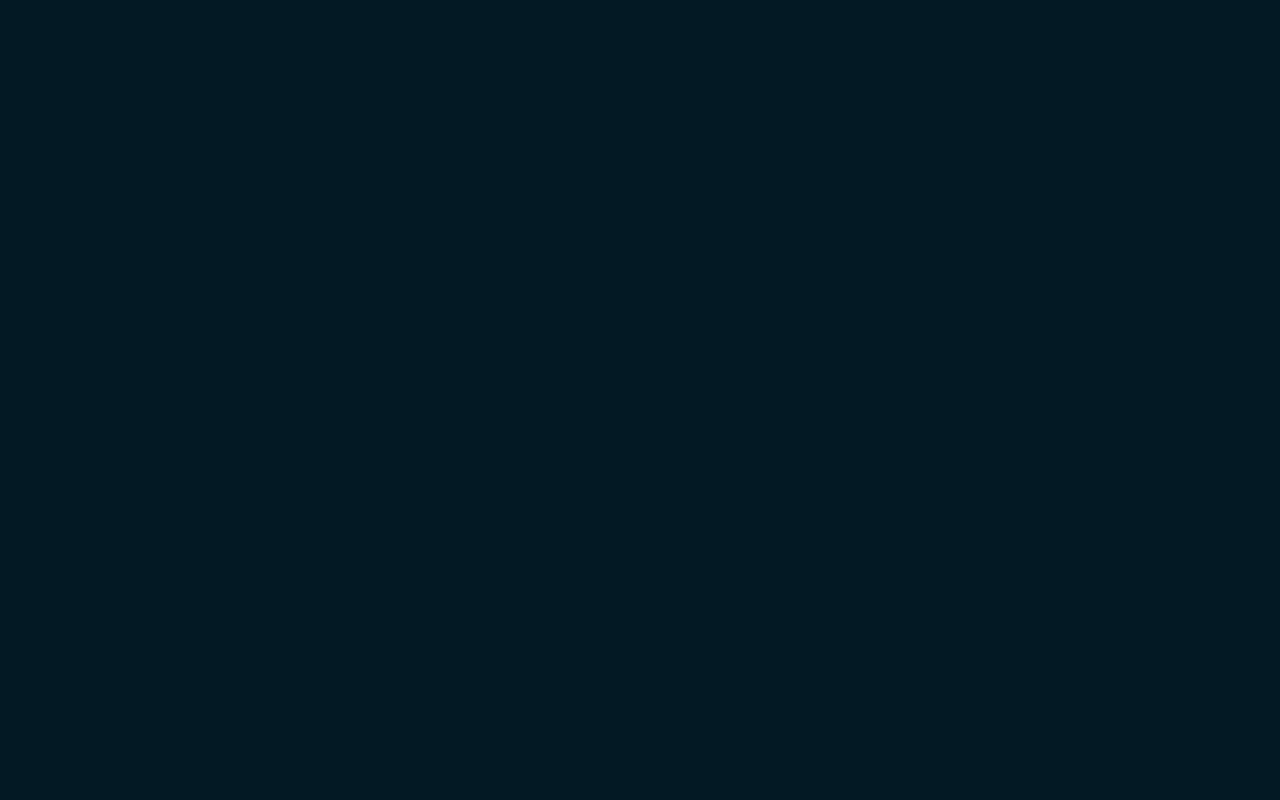
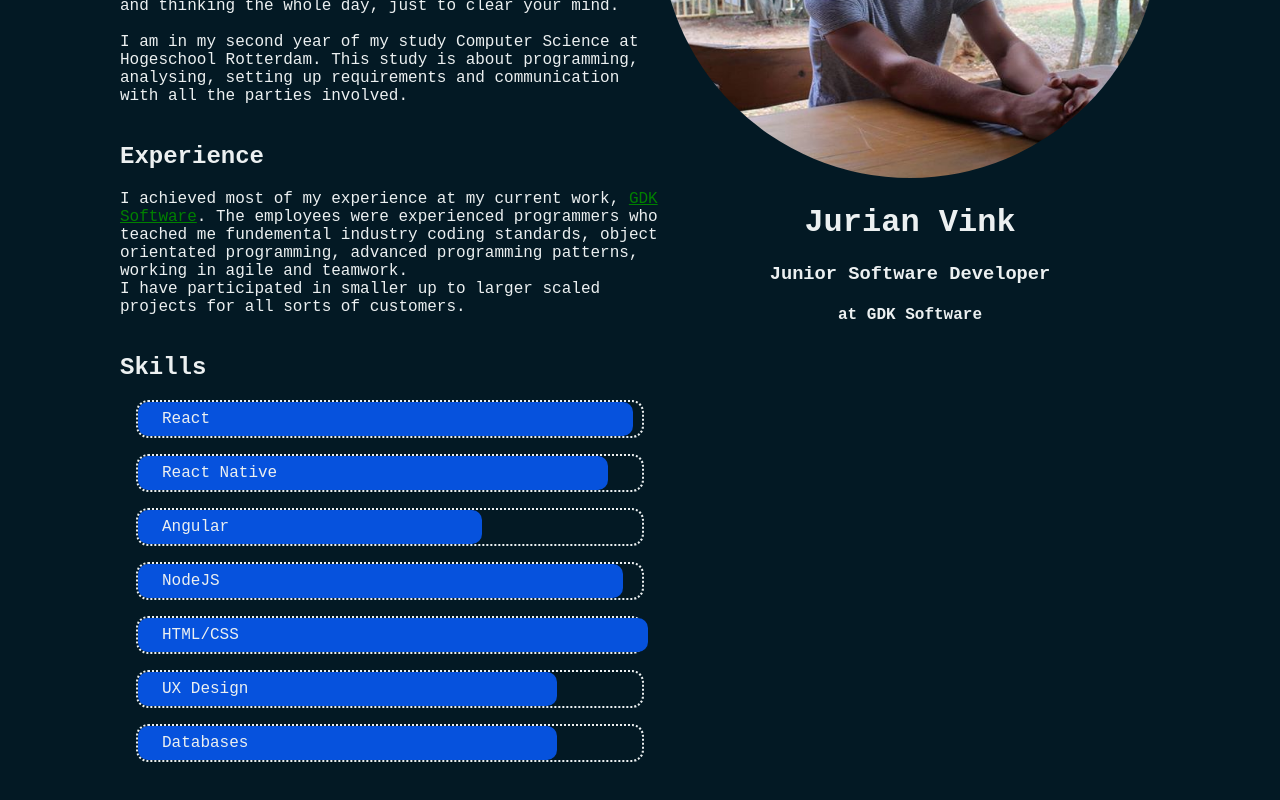
Before and after one commit to jvink/portfolio, a React (Create React App) app: page /about in a window 1280 px wide. Shown: the part 442-1242 px from the top of the page. Before the commit the page ends 800 px from the top, so only its background shows below. Built offline with nearby package versions, Linux system fonts and the light colour scheme.

Commit message:
changed about page

```diff
--- /dev/null
+++ b/src/About/About.css
@@ -0,0 +1,16 @@
+.content-wrapper {
+    display: flex;
+}
+
+.content-right {
+    text-align: center;
+}
+
+.skill {
+    animation: skill-animation 2s ease-out;
+}
+
+@keyframes skill-animation {
+    0%  { width:0px;}
+    100%{ width:70%;}
+}
--- a/src/About/About.js
+++ b/src/About/About.js
@@ -1,22 +1,61 @@
 import React from 'react';
 import moment from 'moment';
+import './About.css';
+import ik from './ik.jpg';
 
 class About extends React.Component {
     render() {
         return (
             <div className="content-wrapper">
+                <div className="content-left">
                     <p>
                         <h2>Introduction</h2>
-                    Hi there, my name is Jurian Vink. I am a {moment("1998-09-28").toNow(true)} old student, living in the Netherlands.
-                    <br/>
-                    I am in my second year of my study Computer Science at Hogeschool Rotterdam. This study is about programming, analysing, setting up requirements and communication all the parties involved.
-                    <br/>
+                        Hi there, my name is Jurian Vink. I am a {moment("1998-09-28").toNow(true)} old student, living in the Netherlands. As you might guess, one of my hobbies is programming. I love making things out of nothing,
+                        and ending up with a beautiful product I can be proud of. Front-end development is something I like doing the most. Although, the combination of developing back-end features and implementing this in the front-end
+                        is even better, because you will have much more knowledge of what is going on, than if someone else would develop the back-end feature.
+                        <br/><br/>
+                        More hobbies of mine are gaming, hanging out with friends and fitness. I usually visit the gym about 4 to 5 times a week. It is most satisfying after programming and thinking the whole day, just to clear your mind.
+                        <br/><br/>
+                        I am in my second year of my study Computer Science at Hogeschool Rotterdam. This study is about programming, analysing, setting up requirements and communication with all the parties involved.
+                        <br/><br/>
                         <h2>Experience</h2>
-                    I achieved most of my experience at my current work, <a style={{color: 'green'}} href="https://gdksoftware.nl/" target="_blank">GDK Software</a>.
+                        I achieved most of my experience at my current work, <a style={{color: 'green'}} href="https://gdksoftware.nl/" rel="noopener noreferrer" target="_blank">GDK Software</a>.
                         The employees were experienced programmers who teached me fundemental industry coding standards, object orientated programming, advanced programming patterns, working in agile and teamwork.
                         <br/>
                         I have participated in smaller up to larger scaled projects for all sorts of customers.
+                        <br/><br/>
+                        <h2>Skills</h2>
+                        <div>
+                            <div style={{border: '2px dotted', borderRadius: '12px', margin: '1em'}}>
+                                <div style={{width: '95%', backgroundColor: '#0652DD', textIndent: '1em', padding: '8px', borderRadius: '10px'}}>React</div>
+                            </div>
+                            <div style={{border: '2px dotted', borderRadius: '12px', margin: '1em'}}>
+                                <div style={{width: '90%', backgroundColor: '#0652DD', textIndent: '1em', padding: '8px', borderRadius: '10px'}}>React Native</div>
+                            </div>
+                            <div style={{border: '2px dotted', borderRadius: '12px', margin: '1em'}}>
+                                <div style={{width: '65%', backgroundColor: '#0652DD', textIndent: '1em', padding: '8px', borderRadius: '10px'}}>Angular</div>
+                            </div>
+                            <div style={{border: '2px dotted', borderRadius: '12px', margin: '1em'}}>
+                                <div style={{width: '93%', backgroundColor: '#0652DD', textIndent: '1em', padding: '8px', borderRadius: '10px'}}>NodeJS</div>
+                            </div>
+                            <div style={{border: '2px dotted', borderRadius: '12px', margin: '1em'}}>
+                                <div style={{width: '98%', backgroundColor: '#0652DD', textIndent: '1em', padding: '8px', borderRadius: '10px'}}>HTML/CSS</div>
+                            </div>
+                            <div style={{border: '2px dotted', borderRadius: '12px', margin: '1em'}}>
+                                <div style={{width: '80%', backgroundColor: '#0652DD', textIndent: '1em', padding: '8px', borderRadius: '10px'}}>UX Design</div>
+                            </div>
+                            <div style={{border: '2px dotted', borderRadius: '12px', margin: '1em'}}>
+                                <div style={{width: '80%', backgroundColor: '#0652DD', textIndent: '1em', padding: '8px', borderRadius: '10px'}}>Databases</div>
+                            </div>
+                        </div>
                 </p>
+                </div>
+                <div className="content-right">
+                    <img src={ik} alt="ik" style={{maxWidth: '500px', borderRadius: '100%'}}/>
+                    <h1>Jurian Vink</h1>
+                    <h3>Junior Software Developer</h3>
+                    <h4>at GDK Software</h4>
+                </div>
             </div>
         );
     }
--- a/src/Home/Home.js
+++ b/src/Home/Home.js
@@ -2,6 +2,7 @@ import React, { Component } from 'react';
 import Header from '../Header/Header';
 import planet from './planet.png';
 import spaceship from './spaceship.png';
+import { Link } from 'react-router-dom';
 import './Home.css';
 
 class App extends Component {
@@ -16,7 +17,7 @@ class App extends Component {
             and a passion for making valuable, (re)usable and beautiful software!</span>
 
             <div className="button-container">
-              <button>Get to know me more</button>
+              <Link to="/about" id="button-style">Get to know more</Link>
               <button>Check out my projects</button>
             </div>
           </div>
--- a/src/Projects/Projects.js
+++ b/src/Projects/Projects.js
@@ -15,7 +15,7 @@ class Projects extends Component {
                             <div className="project-wrapper">
                                 <span className="date">{project.beginDate}</span>
                                 <div className="image-wrapper">
-                                    <img className="image" src={project.coverImage}/>
+                                    <img className="image" src={project.coverImage} alt="prjImg"/>
                                 </div>
                                 <br/>
                                 <h3>{project.name}</h3>
--- a/src/index.css
+++ b/src/index.css
@@ -63,7 +63,24 @@ button {
   margin: .5em;
 }
 
+#button-style {
+  border: #ecf0f1 dashed 2px;
+  background-color: transparent;
+  text-decoration: none;
+  color: #ecf0f1;
+  font-family: 'Space Mono', monospace;
+  font-size: 1em;
+  padding: .5em;
+  margin: .5em;
+
+}
+
 button:hover {
+  border: #ecf0f1 2px outset;
+  cursor: pointer;
+}
+
+#button-style:hover {
   border: #ecf0f1 2px outset;
   cursor: pointer;
 }
```
Also changed, not shown: src/About/ik.jpg (added). Lines whose indentation alone changed are shown as unchanged.
